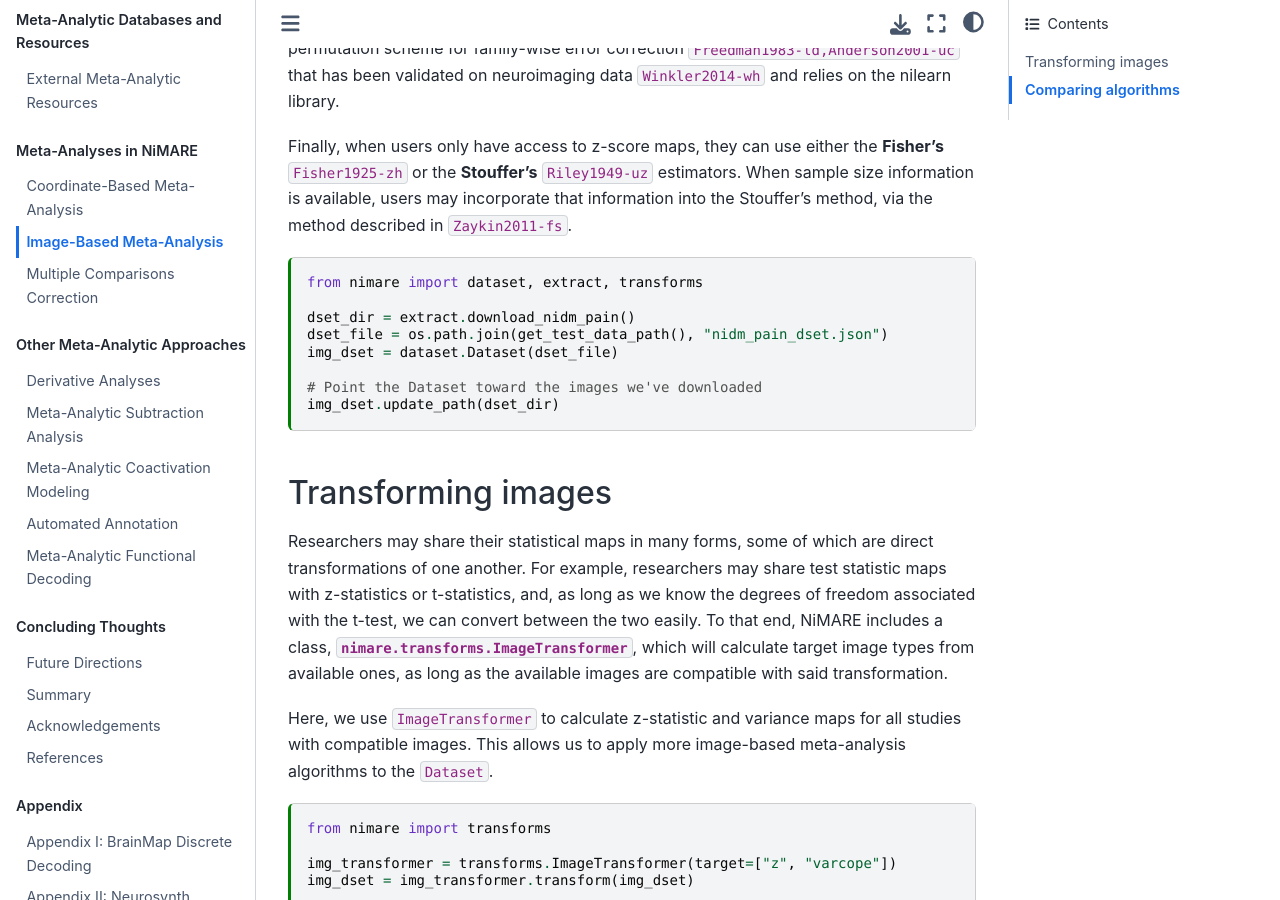
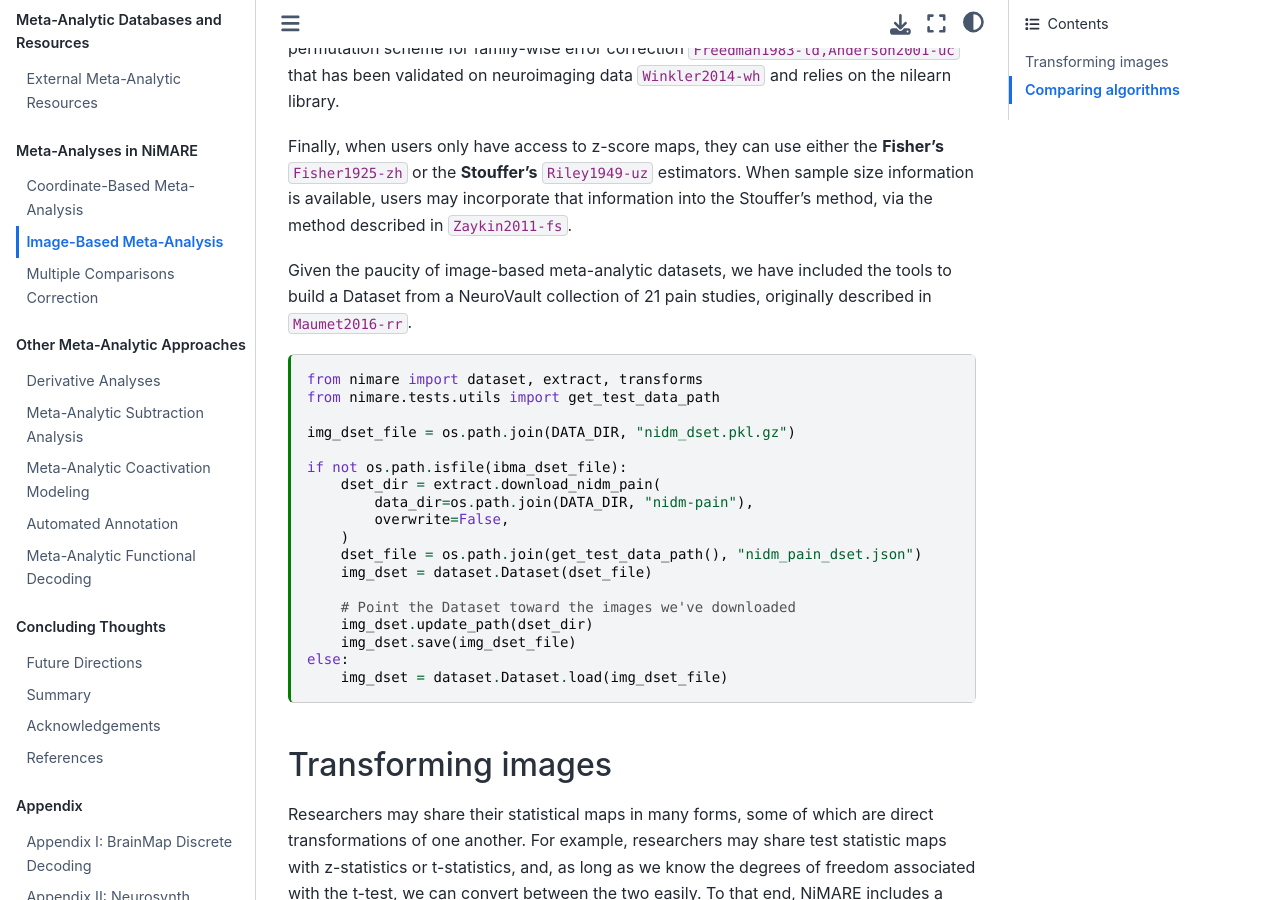
Before and after one commit to NBCLab/nimare-paper, a Jupyter Book: the page built from content/ibma.md, in a window 1280 px wide and 900 px high, scrolled down 1492 px. Built offline with Jupyter Book 1.0.4 settings and Sphinx 7.4.7 and the Sphinx Book theme 1.1.4, drawn with Linux system fonts in a browser that asks for light colours; cross-references to code outside the pages are shown as plain code.

Commit message:
Fix things in IBMA chapter.

````diff
--- a/content/ibma.md
+++ b/content/ibma.md
@@ -65,15 +65,29 @@ When users have access only to contrast maps, they can use the **Permuted OLS**
 Finally, when users only have access to z-score maps, they can use either the **Fisher's** {cite:p}`Fisher1925-zh` or the **Stouffer's** {cite:p}`Riley1949-uz` estimators.
 When sample size information is available, users may incorporate that information into the Stouffer's method, via the method described in {cite:t}`Zaykin2011-fs`.
 
++++
+
+Given the paucity of image-based meta-analytic datasets, we have included the tools to build a Dataset from a NeuroVault collection of 21 pain studies, originally described in {cite:t}`Maumet2016-rr`.
+
 ```{code-cell} ipython3
 from nimare import dataset, extract, transforms
+from nimare.tests.utils import get_test_data_path
 
-dset_dir = extract.download_nidm_pain()
-dset_file = os.path.join(get_test_data_path(), "nidm_pain_dset.json")
-img_dset = dataset.Dataset(dset_file)
+img_dset_file = os.path.join(DATA_DIR, "nidm_dset.pkl.gz")
 
-# Point the Dataset toward the images we've downloaded
-img_dset.update_path(dset_dir)
+if not os.path.isfile(ibma_dset_file):
+    dset_dir = extract.download_nidm_pain(
+        data_dir=os.path.join(DATA_DIR, "nidm-pain"),
+        overwrite=False,
+    )
+    dset_file = os.path.join(get_test_data_path(), "nidm_pain_dset.json")
+    img_dset = dataset.Dataset(dset_file)
+
+    # Point the Dataset toward the images we've downloaded
+    img_dset.update_path(dset_dir)
+    img_dset.save(img_dset_file)
+else:
+    img_dset = dataset.Dataset.load(img_dset_file)
 ```
 
 ### Transforming images
````
